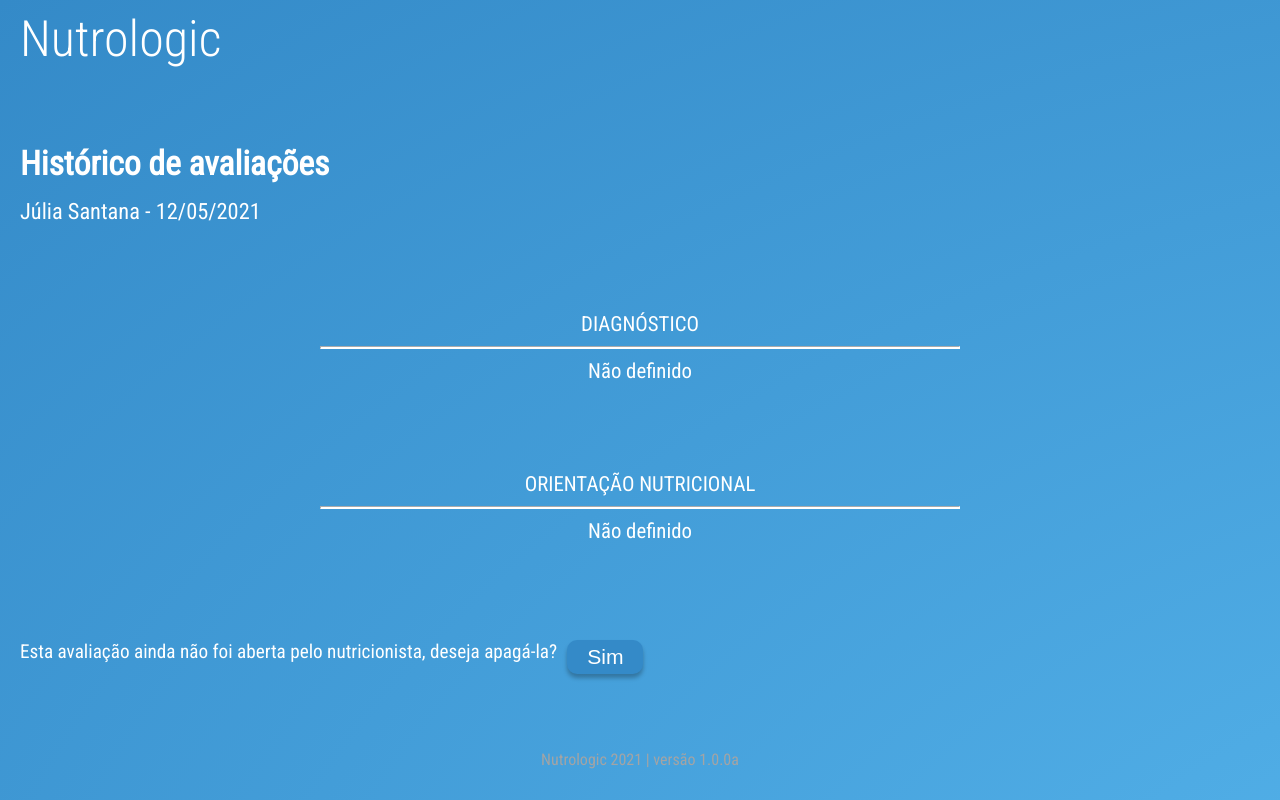
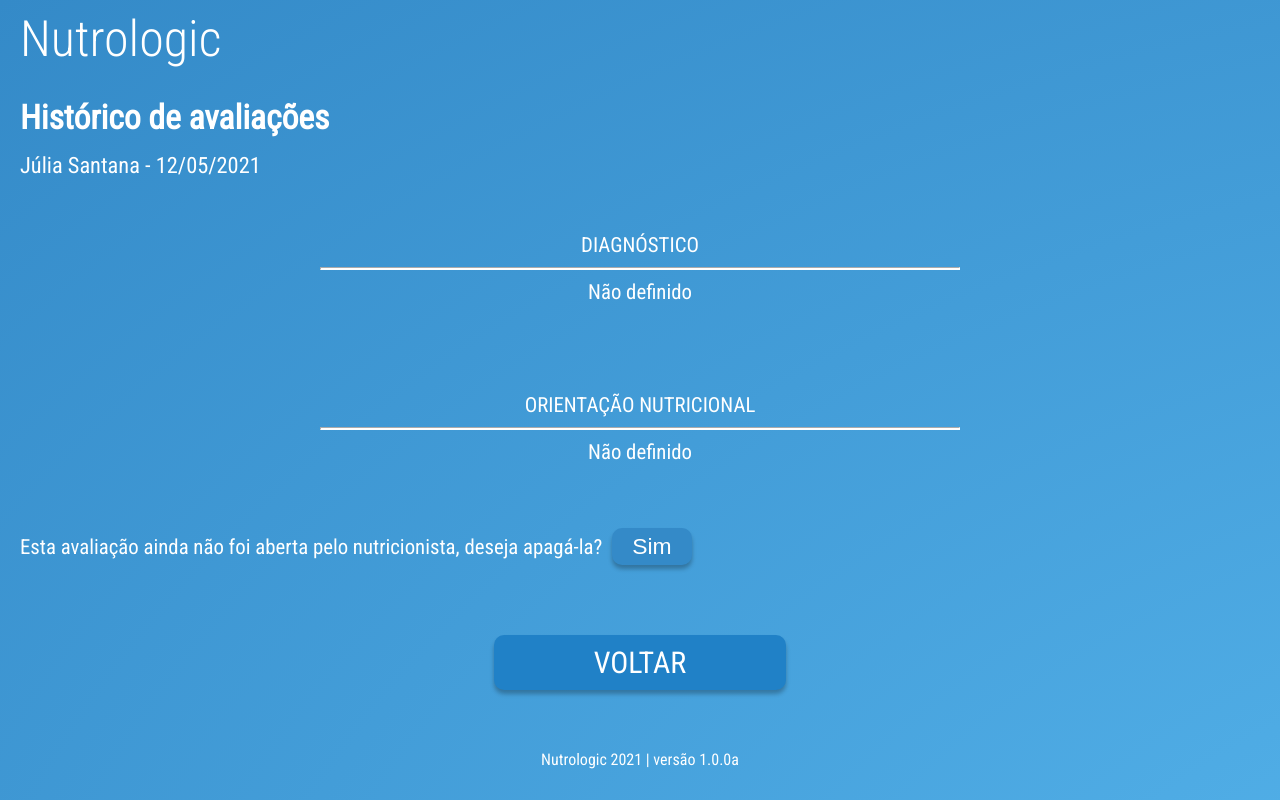
Before and after one commit to akelesis/nutrologic-frontend, a Vue app: page /patient/evaluationResult in a window 1280 px wide. Built offline with nearby package versions, Linux system fonts and the light colour scheme.

Commit message:
fix: footer color in evaluation result

```diff
--- /dev/null
+++ b/src/components/BlueBackButton.vue
@@ -0,0 +1,29 @@
+<template>
+  <button class="back-btn">VOLTAR</button>
+</template>
+
+<script>
+export default {
+
+}
+</script>
+
+<style>
+.back-btn {
+    margin-bottom: 50px;
+    padding: 10px 100px;
+    background-color: #2081C7;
+    color: #fff;
+    border: none;
+    border-radius: 10px;
+    box-shadow: 0 4px 4px #0004;
+    font-size: 30px;
+    font-family: 'Roboto Condensed', sans-serif;
+    transition: .3s;
+    cursor: pointer;
+}
+
+.back-btn:hover {
+    box-shadow: 0 1px 1px #0004;
+}
+</style>
--- a/src/views/EvaluationHistory.vue
+++ b/src/views/EvaluationHistory.vue
@@ -20,16 +20,17 @@
         </tbody>
       </table>
     </div>
-    <button class="back-btn">VOLTAR</button>
+    <blue-back-button />
     <main-footer :light="true" />
   </div>
 </template>
 
 <script>
+import BlueBackButton from '../components/BlueBackButton.vue'
 import Header from '../components/Header.vue'
 import MainFooter from '../components/MainFooter.vue'
 export default {
-  components: { Header, MainFooter },
+  components: { Header, MainFooter, BlueBackButton },
   data () {
     return {
       evaluationHistory: [
@@ -123,24 +124,6 @@ export default {
     padding: 10px 5px;
 }
 
-.back-btn {
-    margin-bottom: 50px;
-    padding: 10px 100px;
-    background-color: #2081C7;
-    color: #fff;
-    border: none;
-    border-radius: 10px;
-    box-shadow: 0 4px 4px #0004;
-    font-size: 30px;
-    font-family: 'Roboto Condensed', sans-serif;
-    transition: .3s;
-    cursor: pointer;
-}
-
-.back-btn:hover {
-    box-shadow: 0 1px 1px #0004;
-}
-
 @keyframes gentleRoundMove {
   0% {
     background-position: 0 0;
--- a/src/views/PatientEvaluationResult.vue
+++ b/src/views/PatientEvaluationResult.vue
@@ -22,16 +22,18 @@
           <p>Esta avaliação ainda não foi aberta pelo nutricionista, deseja apagá-la?</p>
           <button class="erase-btn">Sim</button>
         </div>
+        <blue-back-button class="back-button"/>
       </main>
-      <main-footer/>
+      <main-footer :light="true" />
   </div>
 </template>
 
 <script>
+import BlueBackButton from '../components/BlueBackButton.vue'
 import Header from '../components/Header.vue'
 import MainFooter from '../components/MainFooter.vue'
 export default {
-  components: { Header, MainFooter }
+  components: { Header, MainFooter, BlueBackButton }
 }
 </script>
 
@@ -94,10 +96,12 @@ export default {
 .erase-unfinished-evaluation {
   display: flex;
   justify-content: flex-start;
+  align-items: center;
   width: 100vw;
   padding: 20px;
   color: #fff;
-  font-size: 1.2em;
+  font-size: 1.3em;
+  margin-bottom: 50px;
 }
 
 .erase-btn {
```
